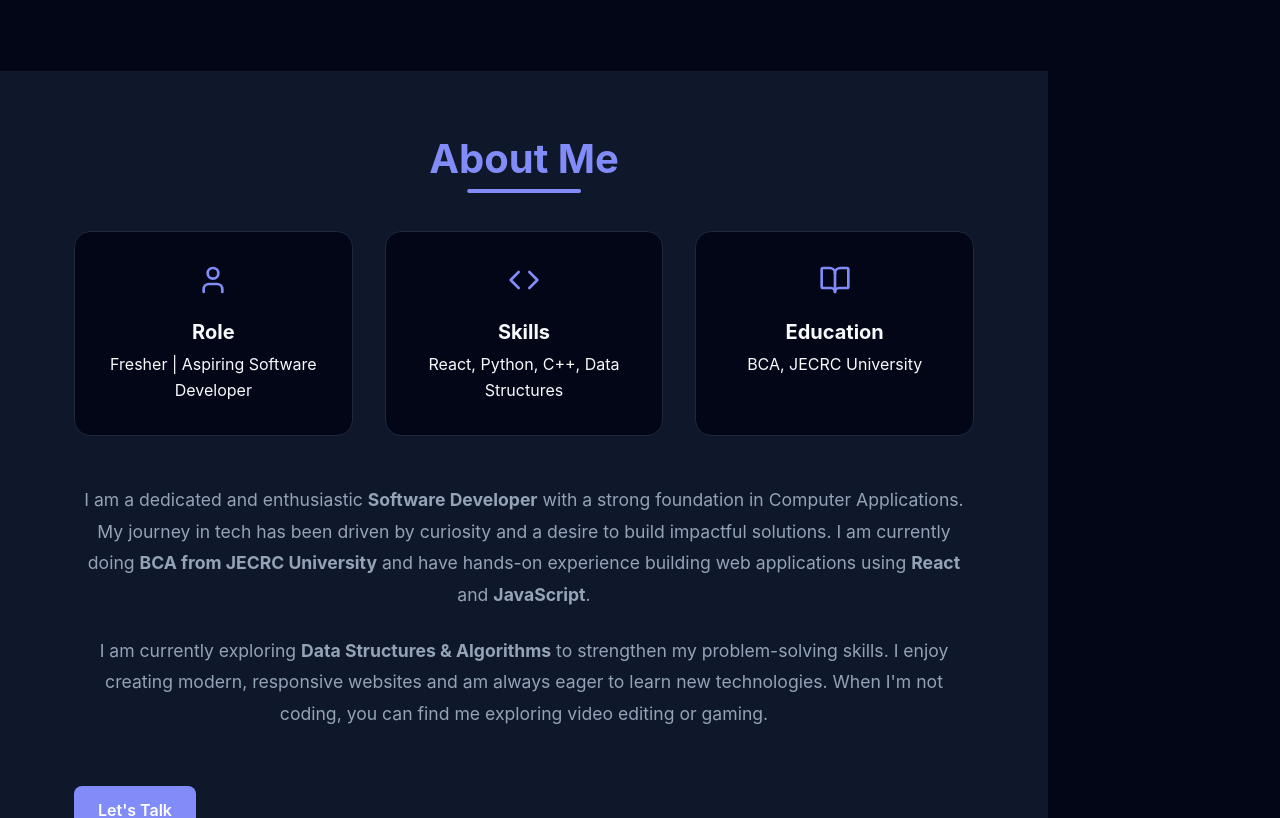
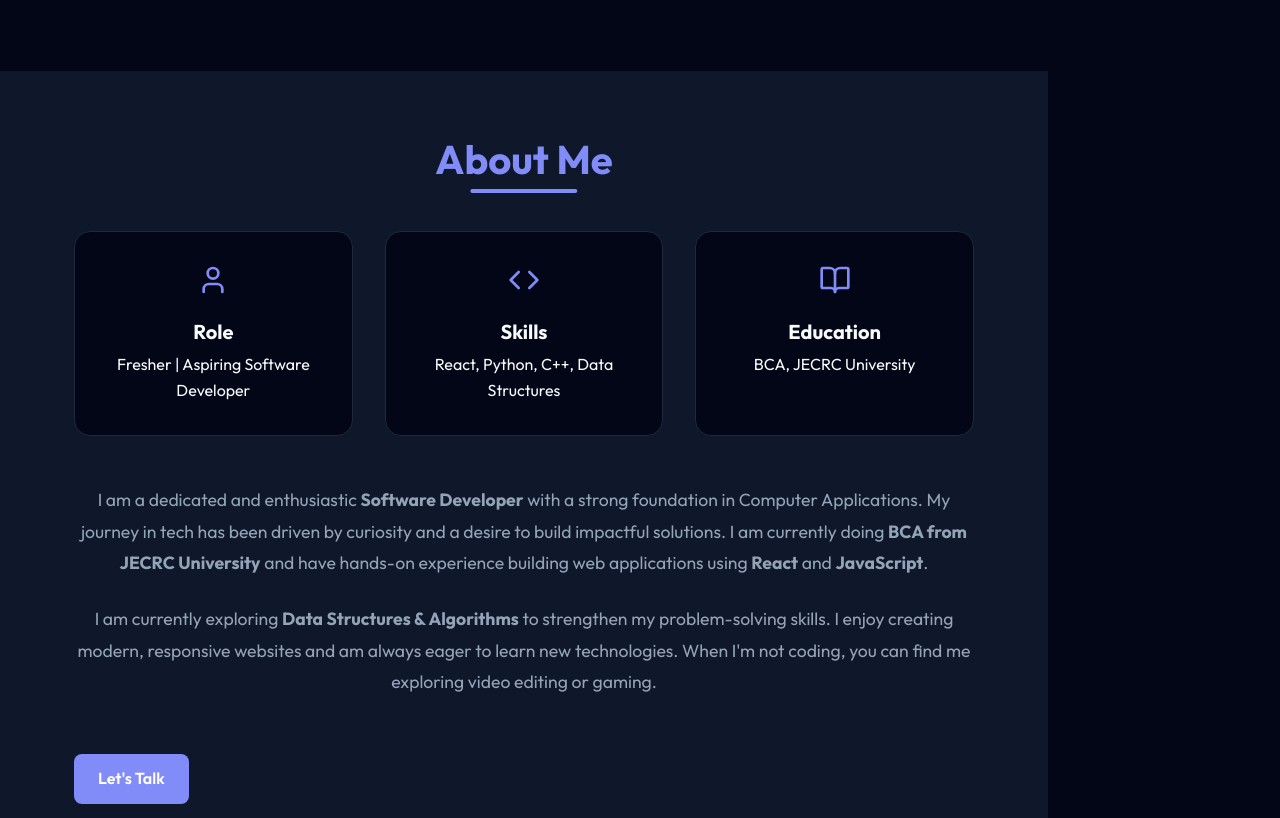
Before and after one commit to Ayush0425/Portfolio, a React (Vite) app: page / in a window 1280 px wide. Shown: the part 800-1618 px from the top of the page. Built offline with nearby package versions, Linux system fonts and the light colour scheme; the HTML template or start-up script is replaced by a standard one.

Commit message:
style: update font family to Outfit

```diff
--- a/index.html
+++ b/index.html
@@ -1,13 +1,19 @@
 <!doctype html>
 <html lang="en">
+
 <head>
   <meta charset="UTF-8" />
   <link rel="icon" type="image/svg+xml" href="/vite.svg" />
   <meta name="viewport" content="width=device-width, initial-scale=1.0" />
   <title>antigravity-project</title>
+  <link rel="preconnect" href="https://fonts.googleapis.com">
+  <link rel="preconnect" href="https://fonts.gstatic.com" crossorigin>
+  <link href="https://fonts.googleapis.com/css2?family=Outfit:wght@300;400;500;600;700&display=swap" rel="stylesheet">
 </head>
+
 <body>
   <div id="root"></div>
   <script type="module" src="/src/main.jsx"></script>
 </body>
+
 </html>
--- a/src/styles/index.css
+++ b/src/styles/index.css
@@ -7,7 +7,7 @@
     --border-color: #e2e8f0;
     --nav-bg: rgba(248, 250, 252, 0.85);
 
-    --font-main: 'Inter', system-ui, Avenir, Helvetica, Arial, sans-serif;
+    --font-main: 'Outfit', 'Inter', system-ui, Avenir, Helvetica, Arial, sans-serif;
     --transition-speed: 0.3s;
 }
 
```
Lines whose indentation alone changed are shown as unchanged.
